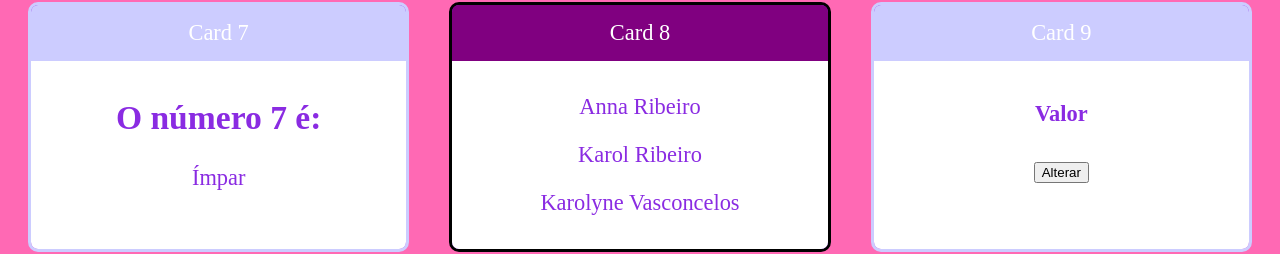
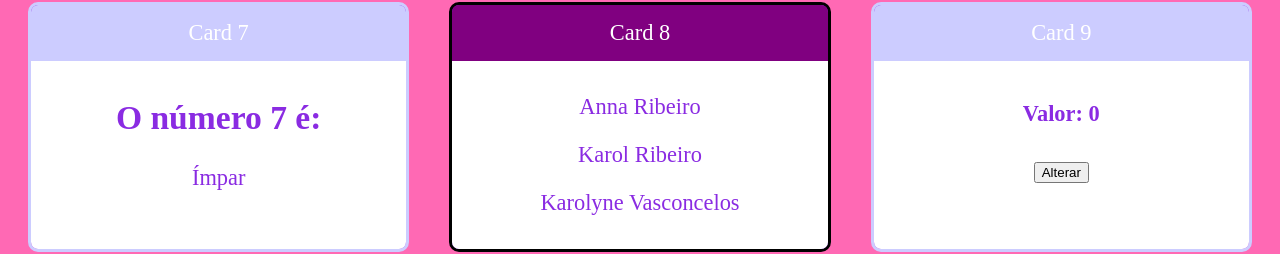
Before and after one commit to dev-akvc/React_aulaAssincrona, a React (Create React App) app: page / in a window 1280 px wide. Shown: the part 658-912 px from the top of the page. Built offline with nearby package versions, Linux system fonts and the light colour scheme.

Commit message:
Component com comunicacao indireta e uso de States

```diff
--- a/src/components/comunicacao/indireta/Sub.jsx
+++ b/src/components/comunicacao/indireta/Sub.jsx
@@ -2,11 +2,14 @@
 import react from "react";
 
 export default props => {
+
+    function acao() {
+        props.onClicar(Math.random(), 'Gerado');
+    }
+
     return (
         <div>
-            <button onClick={() => {
-                props.onClicar(Math.random())
-            }}>Alterar</button>
+            <button onClick={acao}>Alterar</button>
         </div>
     )
 }
--- a/src/components/comunicacao/indireta/Super.jsx
+++ b/src/components/comunicacao/indireta/Super.jsx
@@ -1,16 +1,19 @@
 /* eslint-disable import/no-anonymous-default-export */
-import react from "react";
+import react, {useState} from "react";
 import Sub from "./Sub";
 
 export default (props) => {
-    function quandoClicar(valorGerado) {
-        console.log('Click!')
-        console.log(valorGerado)
+    const [texto, setTexto] = useState('Valor')
+    const [num, setNum] = useState(0)
+
+    function quandoClicar(valorGerado, texto) {
+        setNum(valorGerado)
+        setTexto(texto)
     }
 
     return (
         <div>
-            <h4>Valor</h4>
+            <h4>{texto}: {num}</h4>
             <Sub onClicar={quandoClicar}></Sub>
         </div>
     )
```
